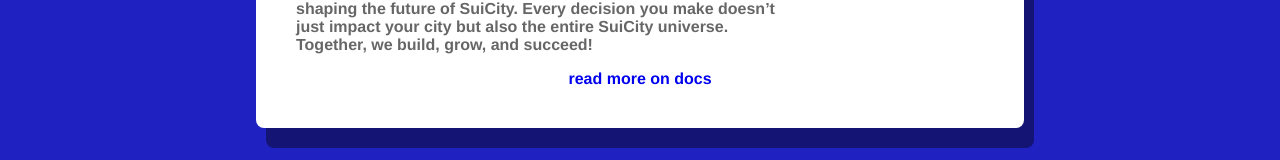
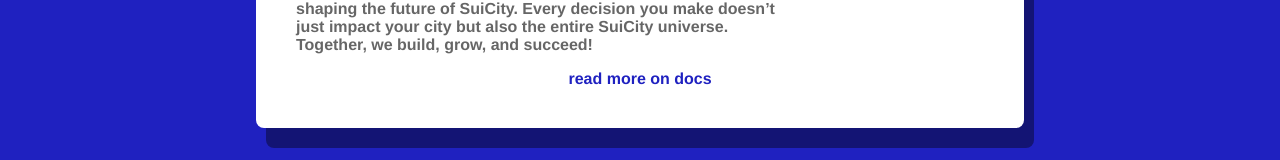
Before and after one commit to y4z1c1/SuiCity-Test2, a React (Vite) app: page / in a window 1280 px wide. In both pictures the pointer is over the link "read more on docs". Shown: the part 1496-1656 px from the top of the page. Built offline with nearby package versions, Linux system fonts and the light colour scheme.

Commit message:
resp update

```diff
--- a/src/assets/styles/Section.css
+++ b/src/assets/styles/Section.css
@@ -80,6 +80,11 @@
 
 .sec-container a {
   text-decoration: none;
+  color: rgba(31, 33, 192, 0.6);
+}
+
+.sec-container a:hover {
+  color: rgba(31, 33, 192);
 }
 
 /* Media Queries */
```
